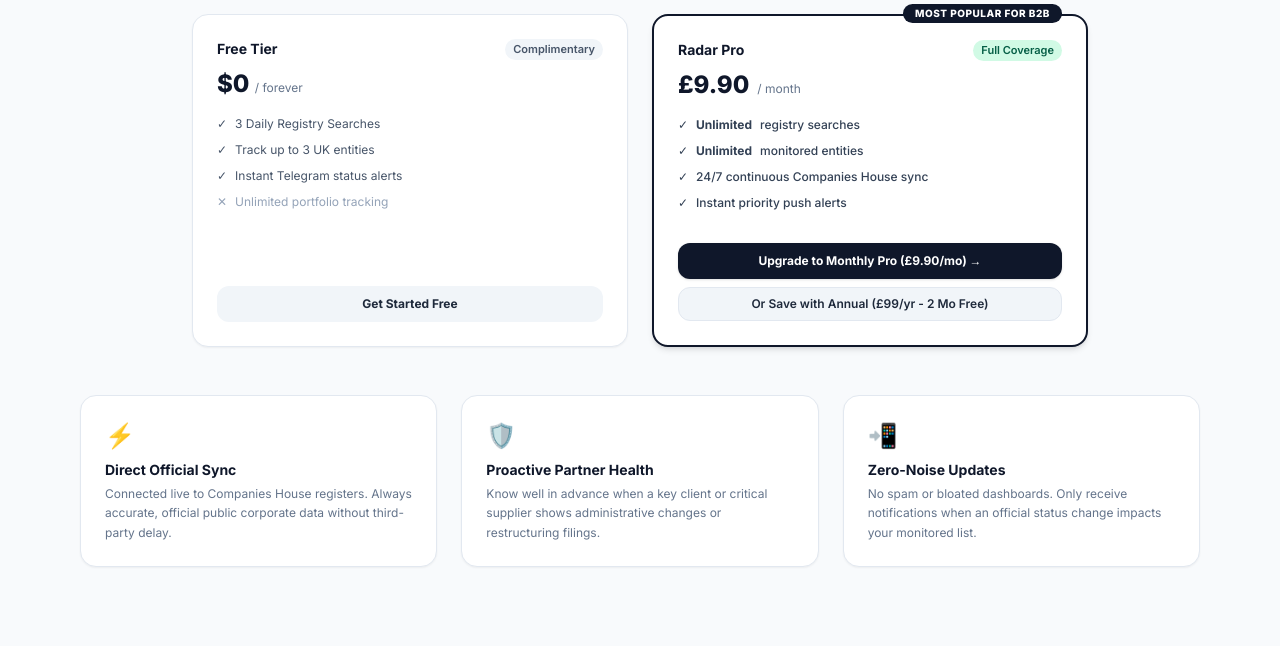
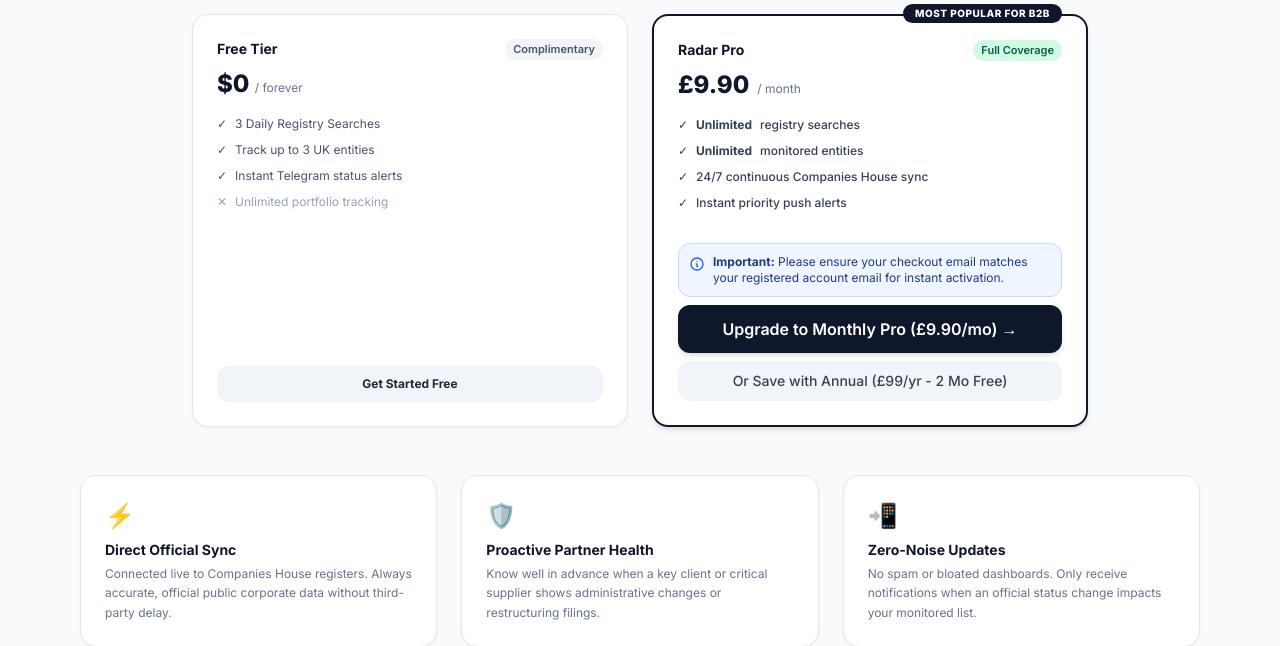
Before and after one commit to Ayhanh/uk-company-radar, a FastAPI app: template templates/index.html in a window 1280 px wide. Shown: the part 687-1333 px from the top of the page. Run offline with FastAPI, Linux system fonts and the light colour scheme; the template is opened without the code that fills it, so the values that code supplies are empty; some libraries are stand-ins or nearby versions.

Commit message:
Add live Dodo GBP links and checkout email reminder

```diff
--- a/templates/index.html
+++ b/templates/index.html
@@ -352,15 +352,27 @@
                         </ul>
                     </div>
 
-                    <!-- DODO PAYMENTS CHECKOUT BUTONLARI -->
+        <!-- DODO PAYMENTS CHECKOUT ALANI -->
                     <div class="space-y-2 pt-2">
-                        <a href="https://checkout.dodopayments.com/buy/pdt_0NpeP9HBH35DX4vKzdC6Y?quantity=1&redirect_url=https://uk-company-radar.onrender.com%2F%3Fpayment%3Dsuccess" target="_blank" class="w-full inline-block text-center bg-slate-900 hover:bg-slate-800 text-white font-bold text-xs py-2.5 rounded-xl shadow transition">
+                        <!-- E-posta Eşleştirme Bilgi Notu -->
+                        <div class="p-2.5 bg-blue-50 border border-blue-200 rounded-xl text-xs text-blue-900 flex items-start gap-2">
+                            <svg class="w-4 h-4 text-blue-600 mt-0.5 shrink-0" fill="none" stroke="currentColor" viewBox="0 0 24 24">
+                                <path stroke-linecap="round" stroke-linejoin="round" stroke-width="2" d="M13 16h-1v-4h-1m1-4h.01M21 12a9 9 0 11-18 0 9 9 0 0118 0z"></path>
+                            </svg>
+                            <span><strong>Important:</strong> Please ensure your checkout email matches your registered account email for instant activation.</span>
+                        </div>
+
+                        <!-- Butonlar -->
+                        <a href="https://checkout.dodopayments.com/buy/pdt_0NpeP9HBH35DX4vKzdC6Y?quantity=1&redirect_url=https://uk-company-radar.onrender.com%2F%3Fpayment%3Dsuccess&customer_email={{ current_user.email }}"
+                        class="block w-full py-3 px-4 bg-slate-900 hover:bg-slate-800 text-white font-semibold rounded-xl text-center shadow-md transition-all">
                             Upgrade to Monthly Pro (£9.90/mo) →
                         </a>
-                        <a href="https://checkout.dodopayments.com/buy/pdt_0NpePTmT2ndnjwe2mU0uY?quantity=1&redirect_url=https://uk-company-radar.onrender.com%2F%3Fpayment%3Dsuccess" target="_blank" class="w-full inline-block text-center bg-slate-100 hover:bg-slate-200 text-slate-800 font-semibold text-xs py-2 rounded-xl transition border border-slate-200">
+                        <a href="https://checkout.dodopayments.com/buy/pdt_0NpePTmT2ndnjwe2mU0uY?quantity=1&redirect_url=https://uk-company-radar.onrender.com%2F%3Fpayment%3Dsuccess&customer_email={{ current_user.email }}"
+                        class="block w-full py-2.5 px-4 bg-slate-100 hover:bg-slate-200 text-slate-700 font-medium rounded-xl text-center text-sm transition-all">
                             Or Save with Annual (£99/yr - 2 Mo Free)
                         </a>
                     </div>
+
                 </div>
             </div>
         </section>
```
